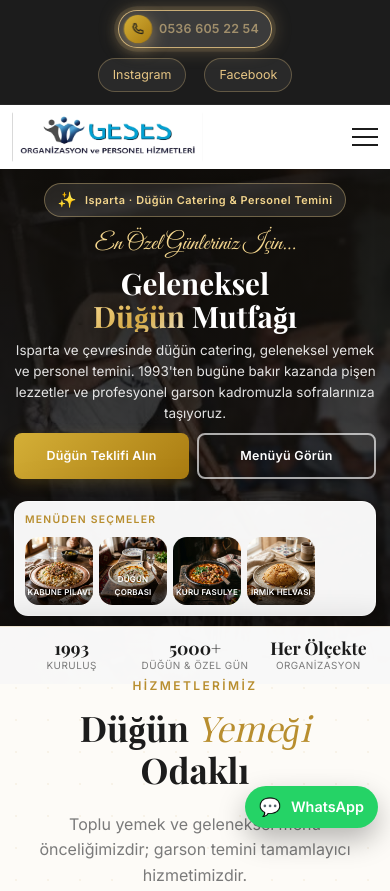
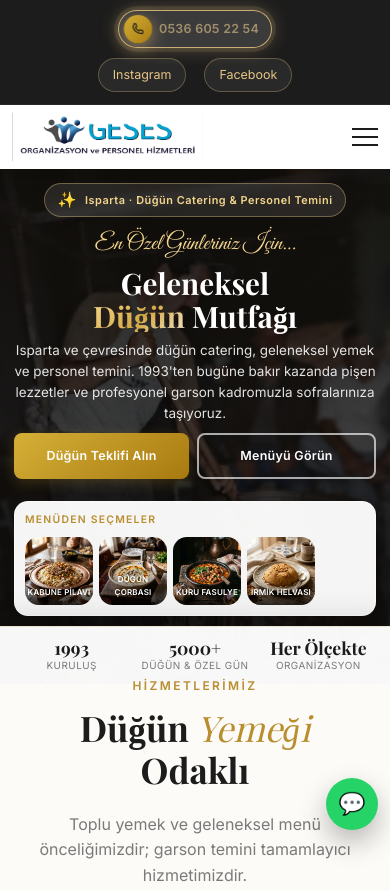
Before and after one commit to bekir3535bekir-cmd/geses-website, a website: page index.html in a window 390 px wide. Shown: the top 891 px of the page. Drawn offline with nearby package versions, Linux system fonts and the light colour scheme; no server answers; animation ran at ten frames a second; a web font is replaced by a local one.

Commit message:
﻿Fix mobile WhatsApp position and remove the footer white gap.

```diff
--- a/style.css
+++ b/style.css
@@ -2567,16 +2567,24 @@ body.lightbox-open {
 
   .floating-whatsapp {
     right: 12px;
-    bottom: calc(16px + env(safe-area-inset-bottom, 0px));
-    padding: 12px 14px;
-  }
-
-  body.phone-dock-active .floating-whatsapp {
-    bottom: calc(90px + env(safe-area-inset-bottom, 0px));
+    bottom: calc(14px + env(safe-area-inset-bottom, 0px));
+    width: 52px;
+    height: 52px;
+    padding: 0;
+    gap: 0;
+    justify-content: center;
+  }
+
+  .floating-whatsapp-text {
+    display: none;
+  }
+
+  .floating-whatsapp-icon {
+    font-size: 1.35rem;
   }
 
   body.phone-dock-active {
-    padding-bottom: calc(76px + env(safe-area-inset-bottom, 0px));
+    padding-bottom: 0;
   }
 
   .mobile-phone-dock .top-phone-icon,
@@ -3047,6 +3055,10 @@ body.lightbox-open {
     padding: 0 4px;
   }
 
+  .footer {
+    padding-bottom: calc(96px + env(safe-area-inset-bottom, 0px));
+  }
+
   .footer-inner {
     width: 100%;
     max-width: 100%;
```
